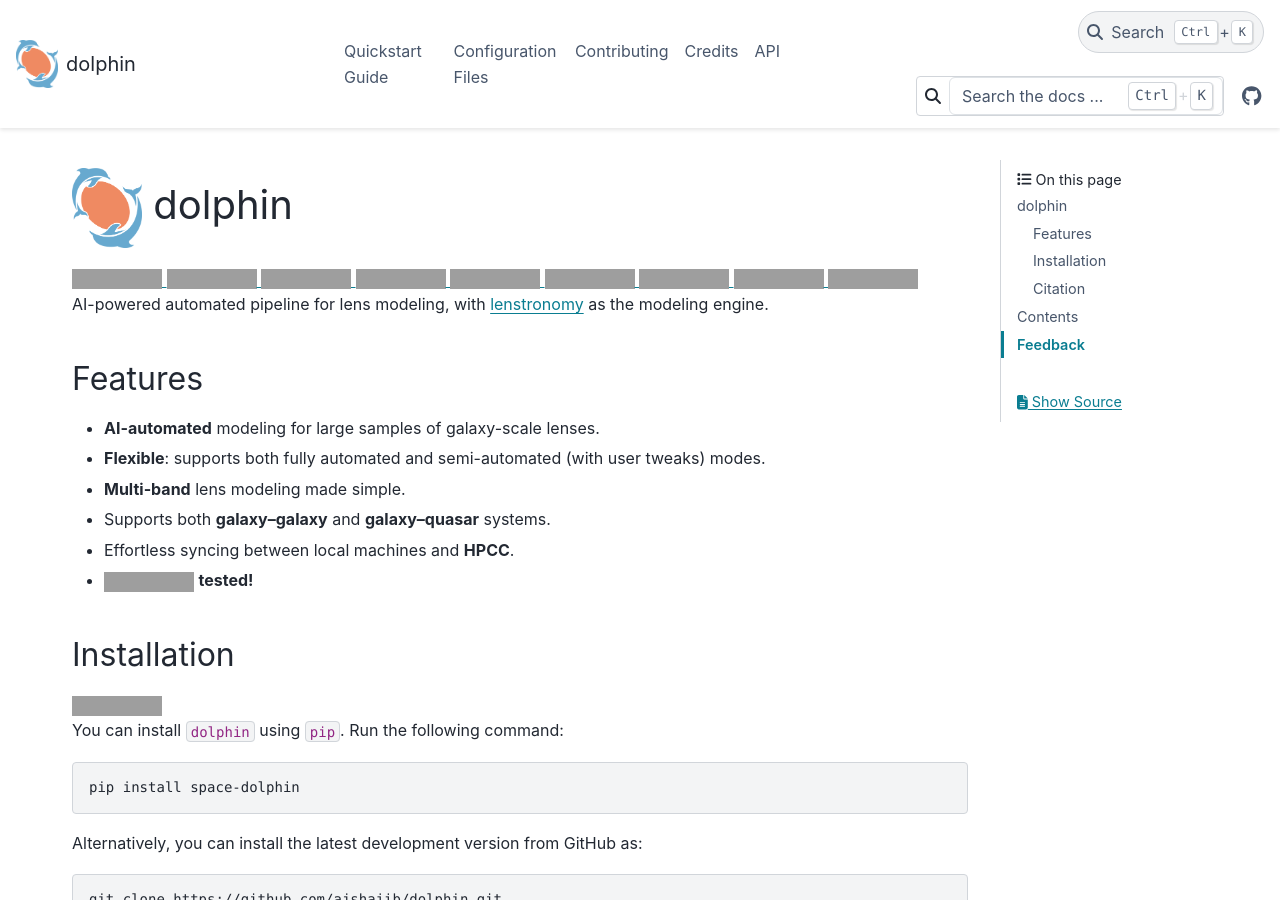
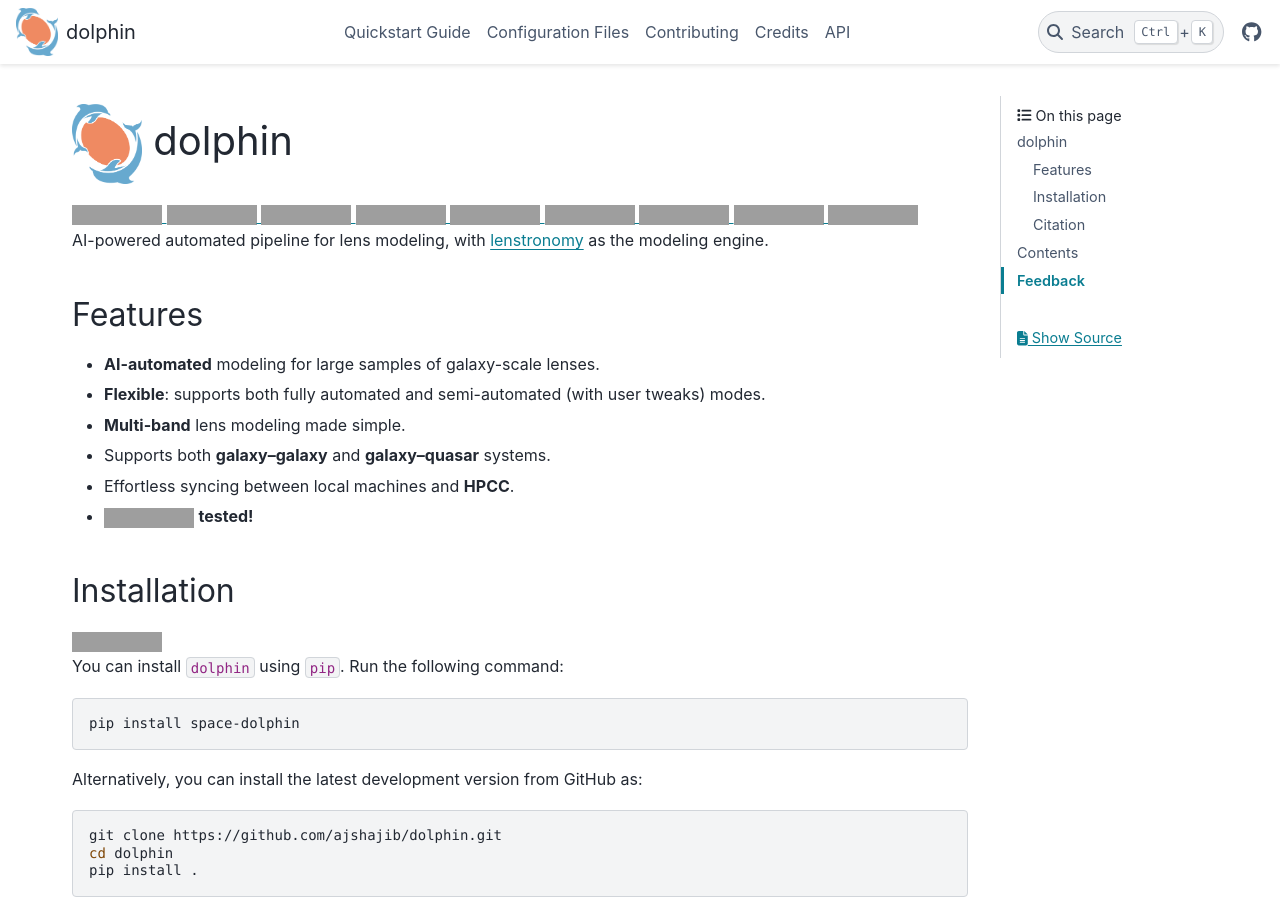
Before and after one commit to ajshajib/dolphin, a Sphinx documentation site: the page built from docs/source/index.rst, in a window 1280 px wide and 900 px high. Built offline with Sphinx 7.4.7 and the PyData theme 0.15.4, drawn with Linux system fonts in a browser that asks for light colours; grey boxes are pictures that could not be loaded.

Commit message:
Update conf.py

```diff
--- a/docs/source/conf.py
+++ b/docs/source/conf.py
@@ -118,7 +118,7 @@ html_theme_options = {
         "text": "dolphin",
     },
     "navigation_depth": 4,
-    "navbar_end": ["search-field", "navbar-icon-links"],
+    "navbar_end": ["navbar-icon-links"],
     "icon_links": [
         {
             "name": "GitHub",
```
